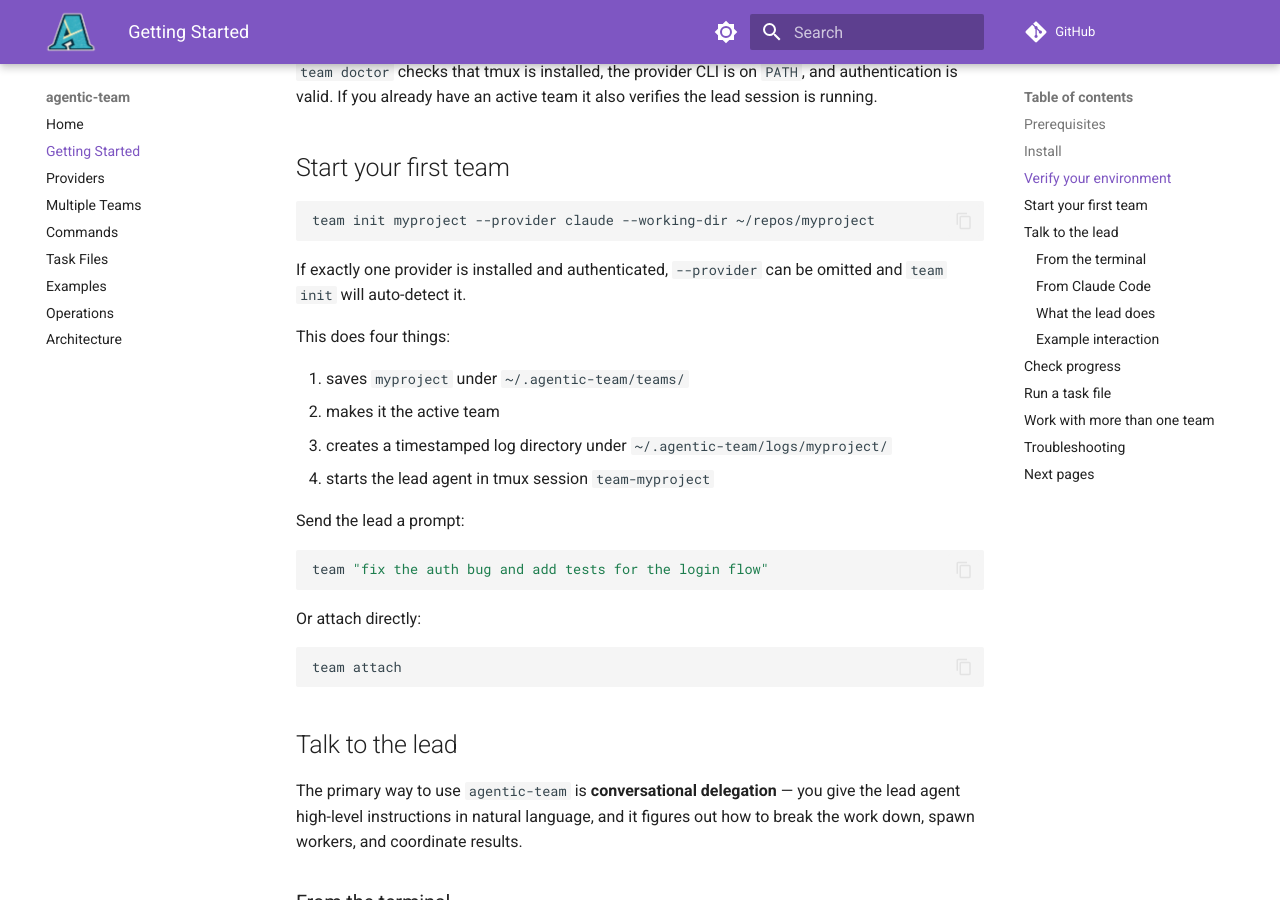
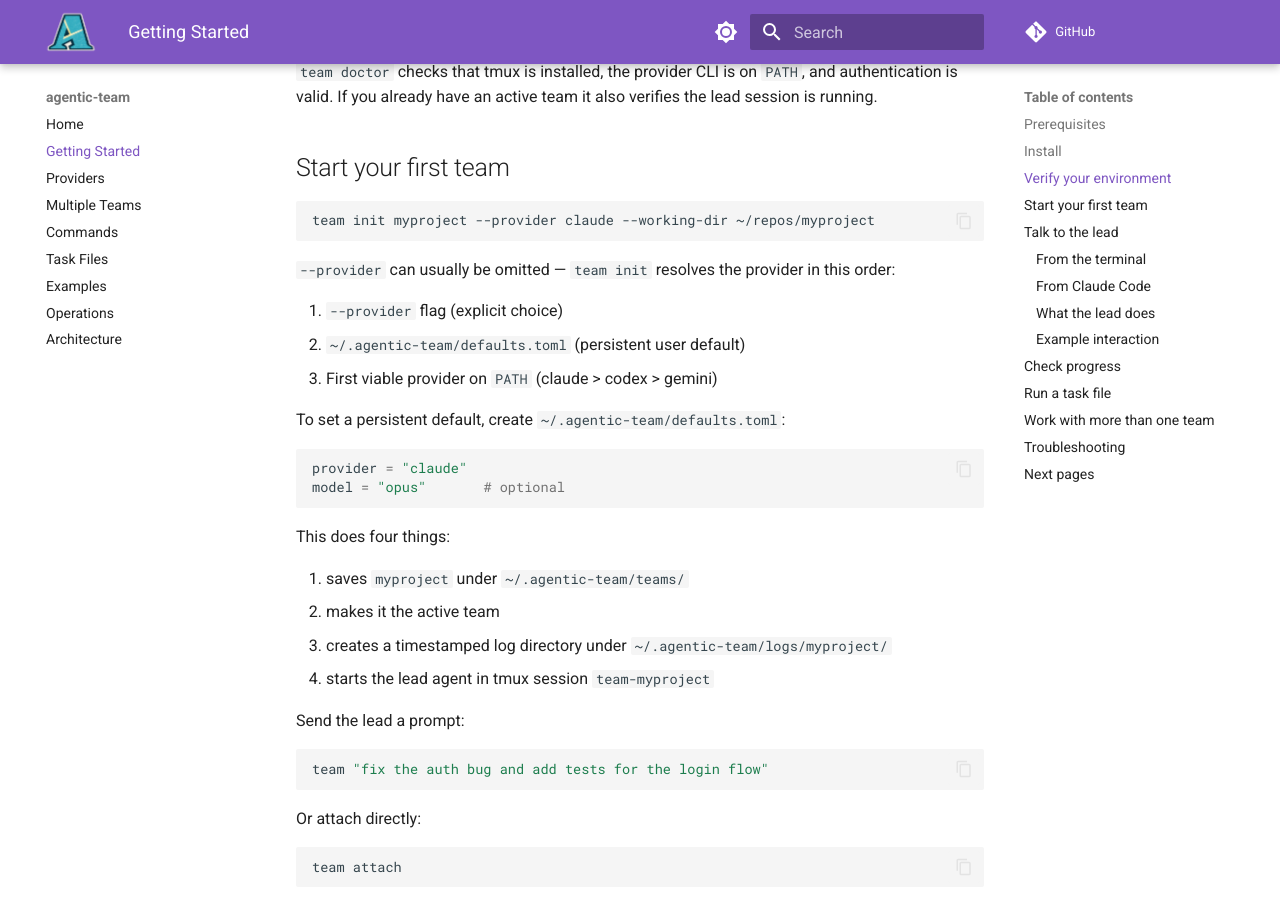
Before and after one commit to guenp/agentic-team, an MkDocs documentation site: the page built from docs/getting-started.md, in a window 1280 px wide and 900 px high, scrolled down 977 px. Built offline with MkDocs 1.6.1 and Material for MkDocs 9.7.7, drawn with Linux system fonts in a browser that asks for light colours; comment, search, counter and statistics services are not loaded.

Commit message:
Update docs for defaults.toml provider resolution

````diff
--- a/docs/getting-started.md
+++ b/docs/getting-started.md
@@ -48,7 +48,18 @@
 team init myproject --provider claude --working-dir ~/repos/myproject
 ```
 
-If exactly one provider is installed and authenticated, `--provider` can be omitted and `team init` will auto-detect it.
+`--provider` can usually be omitted — `team init` resolves the provider in this order:
+
+1. `--provider` flag (explicit choice)
+2. `~/.agentic-team/defaults.toml` (persistent user default)
+3. First viable provider on `PATH` (claude > codex > gemini)
+
+To set a persistent default, create `~/.agentic-team/defaults.toml`:
+
+```toml
+provider = "claude"
+model = "opus"       # optional
+```
 
 This does four things:
 
````
Also changed, not shown: README.md (+7 -3 lines), docs/commands.md (+1 -1 lines).
